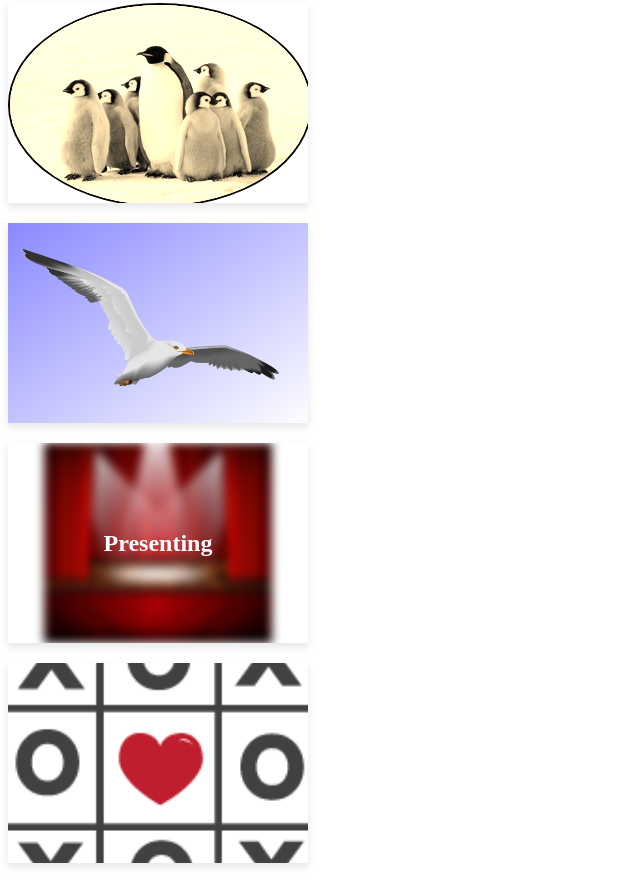
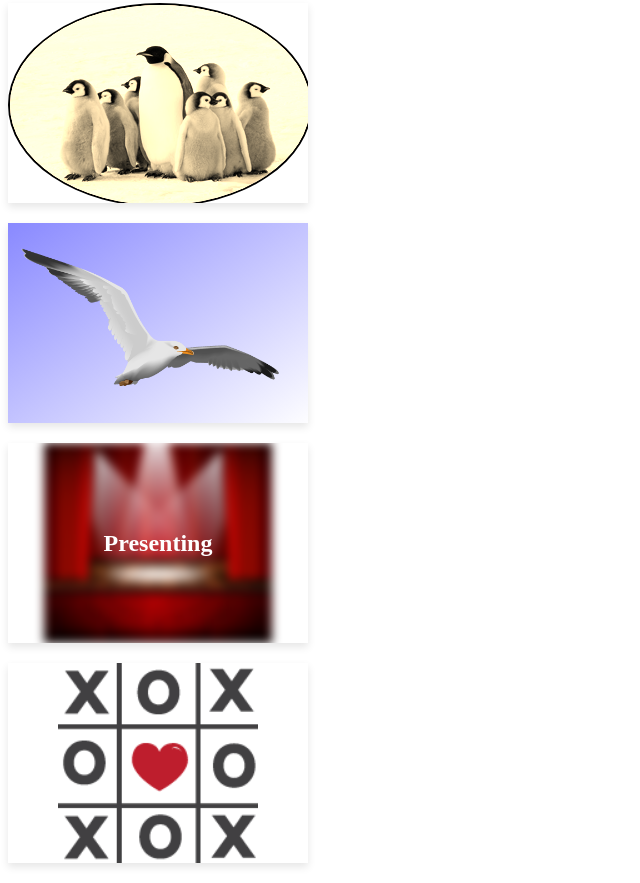
Before and after one commit to BenThiry/bthiry.github.io, a plain HTML site: page BasicWebDev/limitation/homework.html in a window 1280 px wide. Shown: the part 701-1584 px from the top of the page, without its empty margins (0-640 px from the left). Drawn offline with Linux system fonts and the light colour scheme; files that its build step writes are made by us from their sources.

Commit message:
Update style.css

```diff
--- a/BasicWebDev/limitation/style.css
+++ b/BasicWebDev/limitation/style.css
@@ -1,3 +1,4 @@
+/* General styles for all image projects */
 .image-project {
   position: relative;
   width: 300px;
@@ -7,6 +8,7 @@
   overflow: hidden;
 }
 
+/* Image styles */
 .image-project img {
   width: 100%;
   height: 100%;
@@ -15,6 +17,7 @@
   transition: transform 0.3s ease;
 }
 
+/* Overlay text styles */
 .overlay-text {
   position: absolute;
   top: 50%;
@@ -26,10 +29,12 @@
   z-index: 1;
 }
 
+/* Negative image styles */
 .negative-image img {
   filter: invert(100%) hue-rotate(1000deg);
 }
 
+/* Sepia image styles */
 .sepia-image img {
   width: 100%;
   height: 100%;
@@ -40,28 +45,23 @@
   transition: transform 0.3s ease;
 }
 
+/* Blur image styles */
 .blur-image img {
   filter: blur(5px);
 }
 
+/* Butterfly image styles */
 .butterfly-image {
   filter: invert(100%);
 }
 
+/* Tic-Tac-Toe Wrap styles */
 .tictactoe-wrap {
   position: relative;
   z-index: 2;
 }
 
-.tictactoe-wrap img {
-  width: 100%;
-  height: auto;
-  position: absolute;
-  top: 50%;
-  left: 50%;
-  transform: translate(-50%, -50%);
-}
-
+/* Football field styles */
 .football-field {
   border: 18px solid transparent;
   border-image-source: url(images/tic-tac-toe.png);
@@ -71,6 +71,7 @@
   border-image-repeat: repeat repeat;
 }
 
+/* Seagull image project styles */
 .image-project-seagull {
   position: relative;
   width: 300px;
@@ -81,6 +82,7 @@
   background: linear-gradient(to bottom right, #8989ff, #fdfdff);
 }
 
+/* Seagull image styles */
 .image-project-seagull img {
   width: 100%;
   height: 100%;
```
